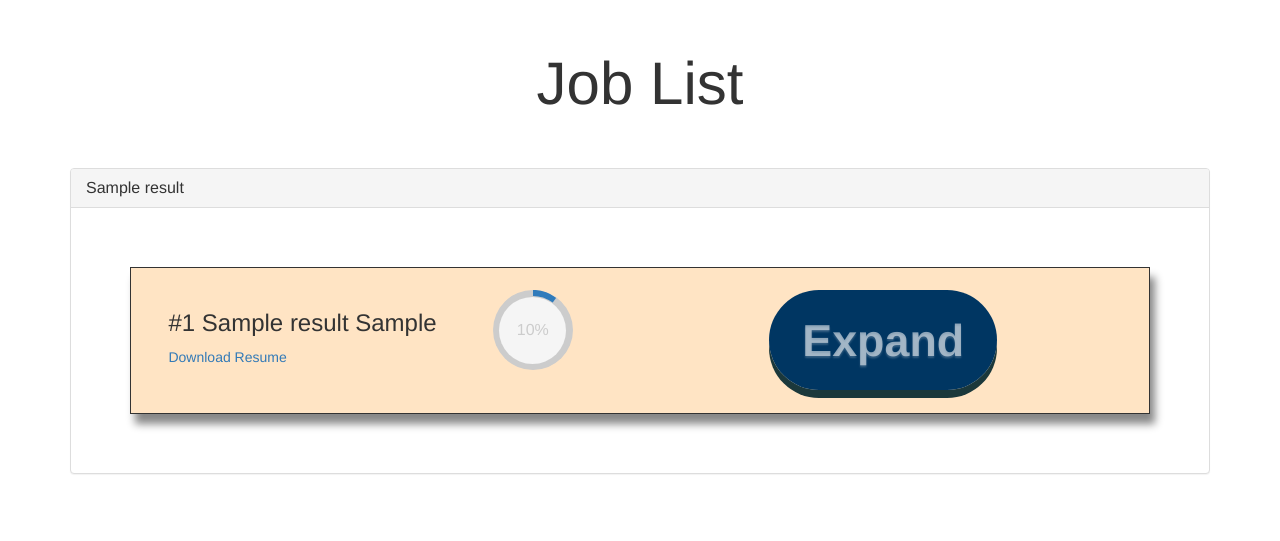
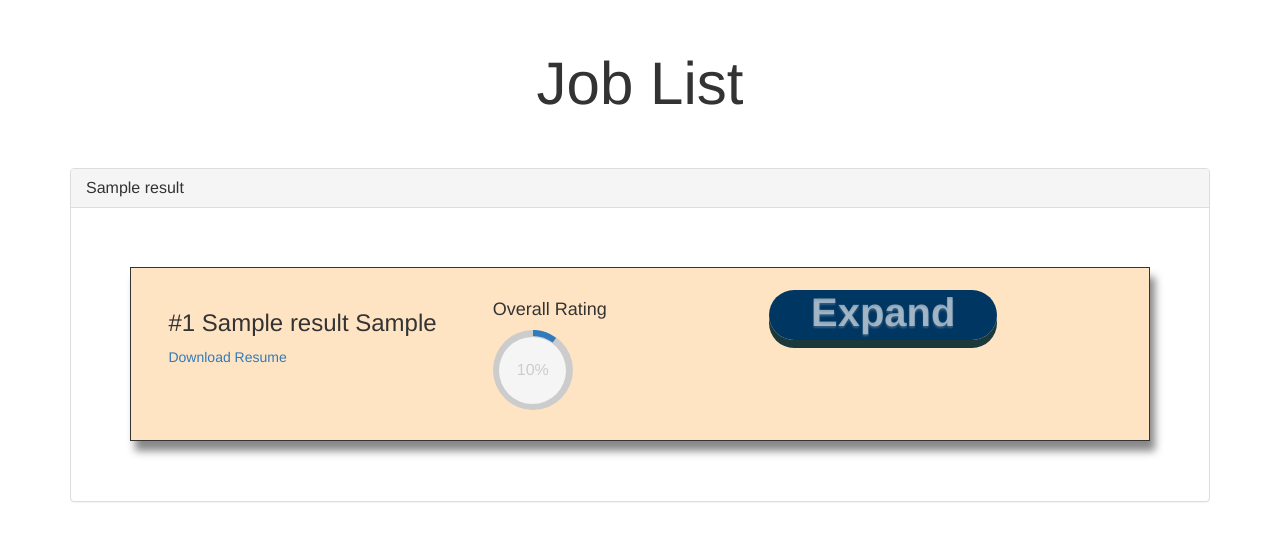
Before and after one commit to mkc306/aftercarefulconsideration, a Flask app: template templates/report.html in a window 1280 px wide, after a click that opens the changed part. Shown: the top 541 px of the page. Run offline with Flask 2, Linux system fonts and the light colour scheme; the template is opened without the code that fills it: most values are stand-ins (such as "Sample title", 1, 10 or a date in 2020); parts of the project's set-up code (start-up, migrations or seed data) failed here and were passed over; some libraries are stand-ins or nearby versions.

Commit message:
DONEgit add . (not rly)

```diff
--- a/main.py
+++ b/main.py
@@ -9,6 +9,7 @@ from nltk import tokenize
 import spacy
 
 
+#tokenize.sent_tokenize(sentece)
 app = Flask(__name__)
 
 @app.route('/')
@@ -35,7 +36,9 @@ resume_text = [textract.process("Resumes/" + r).decode('utf8').lower() for r in
 nlp = spacy.load('en')
 
 def get_similarity(resume_text,job_nlp):
-	cleaned_resume_text =  ' '.join(resume_text.split())
+	#pdb.set_trace()
+	cleaned_resume_text =  ' '.join(resume_text)
+
 	doc2 = nlp(cleaned_resume_text)
 	return job_nlp.similarity(doc2)
 
@@ -69,7 +72,8 @@ def get_rankings():
 			applicant_name = resumes[i].split(".")[0]
 			dl_path  ="static/Resumes/" + resumes[i]
 
-			similarity = round(get_similarity(resumes[i],job_nlp) * 100.0,2)
+			similarity = round(get_similarity(resume_text[i],job_nlp) * 100.0,2)
+			#similarity = 0
 			scores.append({"name":applicant_name,"score":score,"path":dl_path,"similarity":similarity})
 		sorted_scores = sorted(scores,key=lambda i: i["score"],reverse=True)
 		sorted_scores = sorted_scores[:10] #only want top 10 scores
--- a/static/styles.css
+++ b/static/styles.css
@@ -132,3 +132,15 @@ a.button:hover {
    width: 70%;
  }
 }
+
+
+.expand {
+   height: 50px;
+   width: 50%;
+   margin-left: 25%;
+   margin-right: 25%;
+   color: rgba(255, 255, 255, 0.55);
+   text-align: center;
+   vertical-align: middle;
+   font: bold 40px "Helvetica Neue", Arial, Helvetica, Geneva, sans-serif;
+}
--- a/templates/report.html
+++ b/templates/report.html
@@ -20,6 +20,8 @@
 
     <div class="panel-group" id="accordion">
         {% for k,v in results.items() %}
+
+         {% set rowloop = loop %}
           <div class="panel panel-default">
     <div class="panel-heading">
       <h4 class="panel-title">
@@ -36,8 +38,10 @@
                 <a href="{{item.path}}" download>Download Resume  </a>
             </div>
             <div class="col-sm-2">
+                     <h4> Overall Rating </h4>
                 <div class="c100 p{{item.combined_score|int}} small">
-                    <span> {{item.combined_score}}%</span>
+
+                    <span class="combined_score"> {{item.combined_score}}% </span>
                         <div class="slice">
                             <div class="bar"></div>
                             <div class="fill"></div>
@@ -45,8 +49,8 @@
                 </div>
         </div>
         <div class="col-sm-6">
-               <a class="button" href="#popup1">Expand</a>
-               <div id="popup1" class="overlay">
+               <a class="button expand" href="#popup{{loop.index+  (rowloop.index-1)*10}}">Expand</a>
+               <div id="popup{{loop.index+  (rowloop.index-1)*10}}" class="overlay">
     <div class="popup">
        <br>
         <a class="close" href="#">&times;</a>
@@ -85,9 +89,35 @@
   {% endfor %}
     </div>
 
+</div>
+</body>
 
+<script>
 
+function hide() {
+    scores = document.getElementsByClassName("combined_score");
+    scores.visibility = "hidden";
+}
 
+    $(document).ready(function() {
+        $('.expand').click(function() {
+            //var id = $(this).id;
+            var id = this.href.split("#")[1]
+            console.log(id)
+            $('.panel-group').hide();
+            //$("#" + id).show();
+            $("#" + id).appendTo('body');
+           //$('div:not(this)').hide();
+        });
+        $('.close').click(function() {
+            //var id = $(this).id;
+            //var id = this.href.split("#")[1]
+           // console.log(id)
+            $('.panel-group').show();
 
-</body>
+        });
+
+    });
+
+</script>
 </html>
```
Also changed, not shown: templates/upload_CV.html (+3 -14 lines), templates/upload_JD.html (+7 -6 lines).
